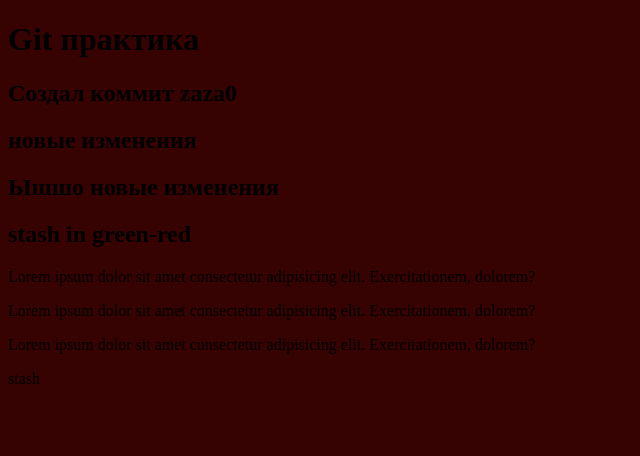
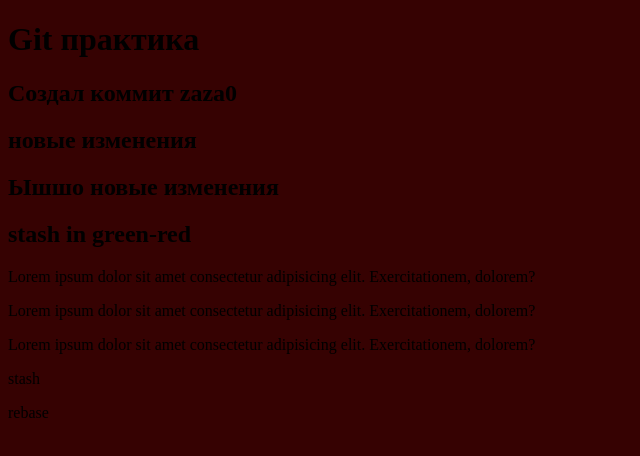
Before and after one commit to Andrianovi/lesson-git, a plain HTML site: page index.html in a window 1280 px wide. Shown: the full height of the page, 0-640 px from the left. Drawn offline with Linux system fonts and the light colour scheme.

Commit message:
js and index

```diff
--- a/index.html
+++ b/index.html
@@ -28,6 +28,7 @@
 		</section>
 		<section>
 			<p>stash</p>
+			<p>rebase</p>
 		</section>
 	</div>
 </body>
--- a/script.js
+++ b/script.js
@@ -2,3 +2,4 @@ console.log('Привет!');
 const API_1 = 'https://api-1.ru';
 const API_2 = 'https://api-2.ru';
 const API_3 = 'https://api-3.ru';
+console.log('Пока!');
```
